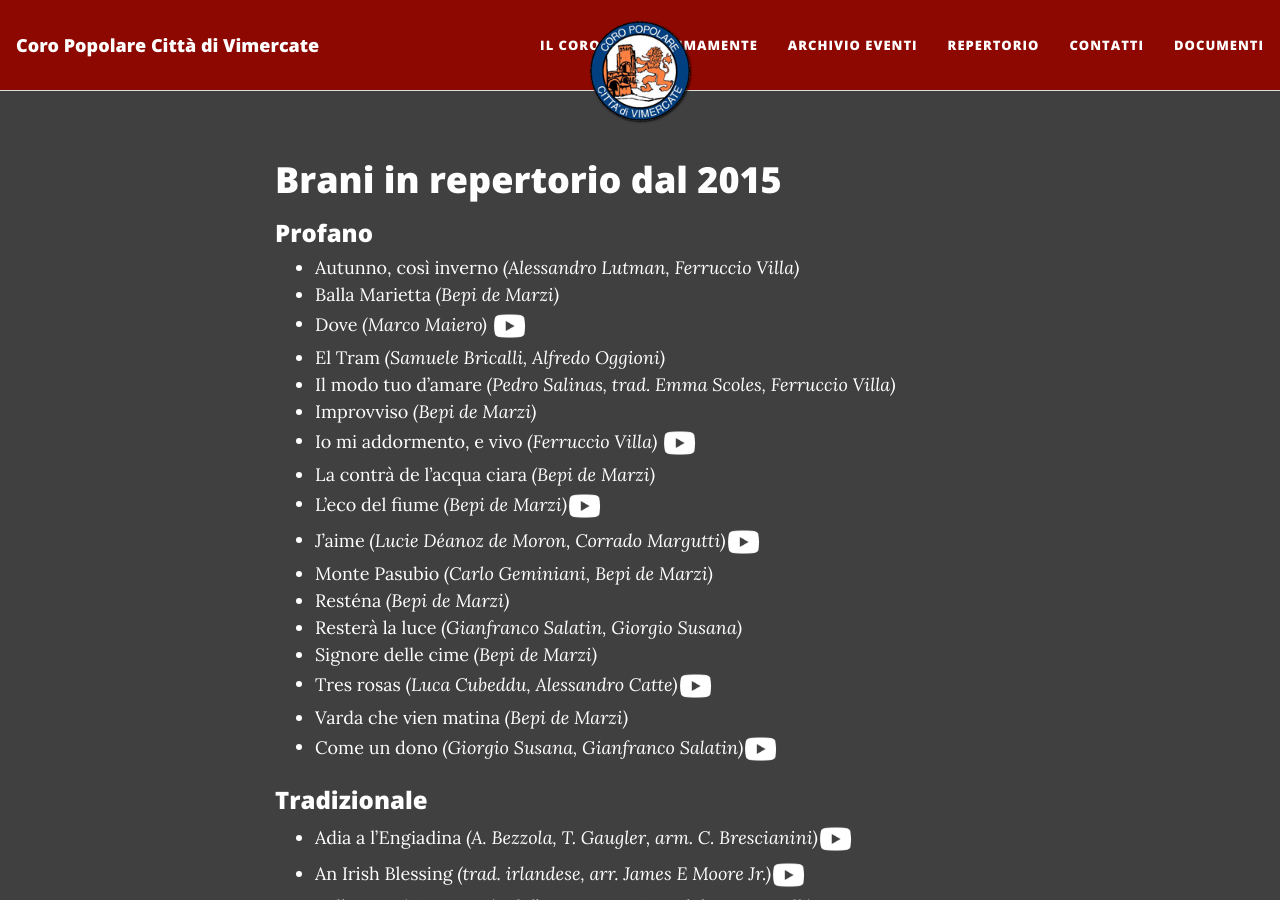
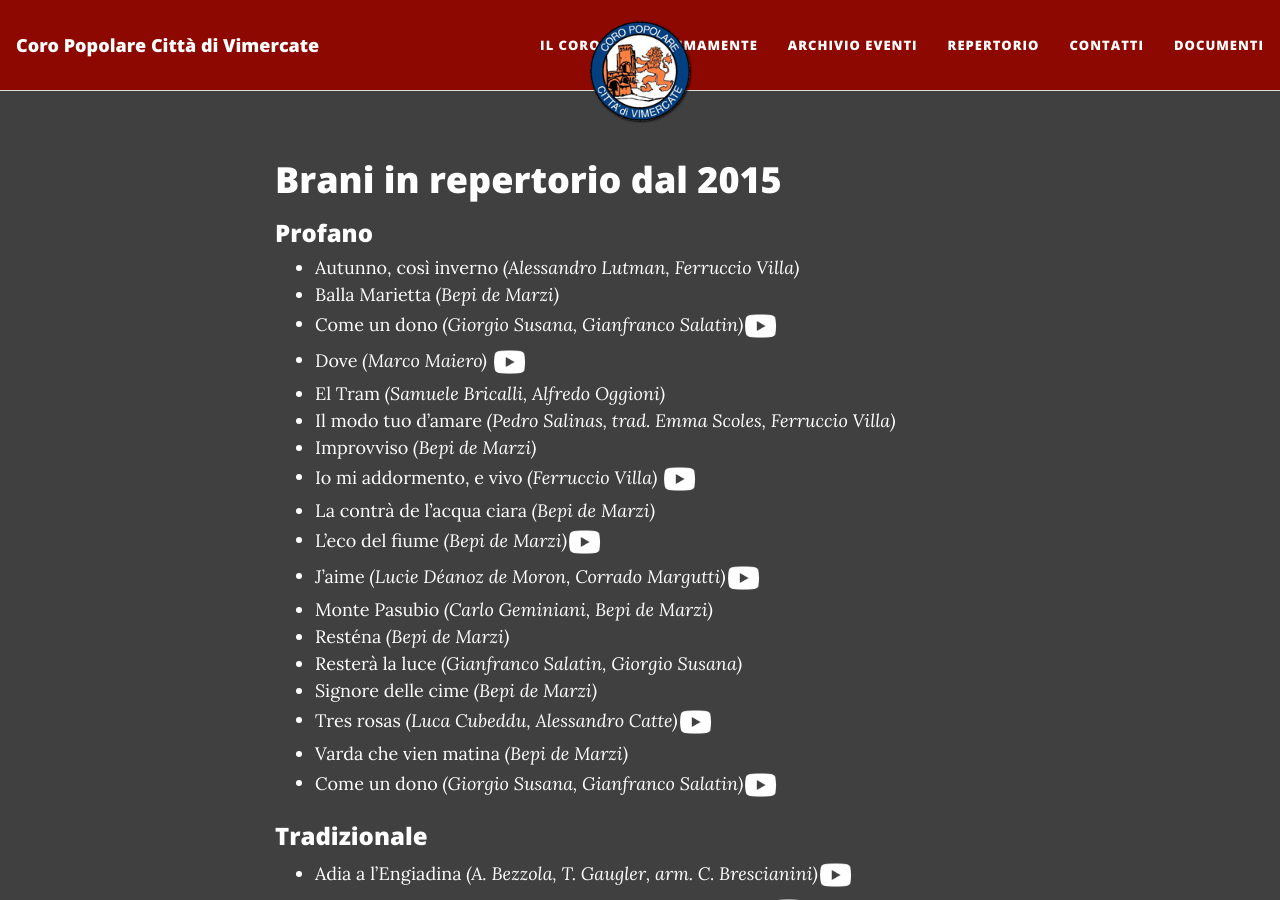
Before and after one commit to Corovimercate/Corovimercate.github.io, a Jekyll site: the page built from repertorio.md, in a window 1280 px wide and 900 px high. Built offline with Jekyll 4.4.1, drawn with Linux system fonts in a browser that asks for light colours; nearby versions of some CDN libraries.

Commit message:
Update repertorio.md

```diff
--- a/repertorio.md
+++ b/repertorio.md
@@ -10,6 +10,7 @@
 
 - Autunno, così inverno *(Alessandro Lutman, Ferruccio Villa)*
 - Balla Marietta *(Bepi de Marzi)*
+- Come un dono *(Giorgio Susana, Gianfranco Salatin)*<a href="https://youtu.be/yKOF4m3xEcI"><img src="https://www.corovimercate.it/assets/img/icons8-youtube-50.png" alt="YouTube" style="width:36px;height:36px;"></a>
 - Dove *(Marco Maiero)* <a href="https://youtu.be/F6BDfuFKvGk"><img src="https://www.corovimercate.it/assets/img/icons8-youtube-50.png" alt="YouTube" style="width:36px;height:36px;"></a>
 - El Tram *(Samuele Bricalli, Alfredo Oggioni)*
 - Il modo tuo d’amare *(Pedro Salinas, trad. Emma Scoles, Ferruccio Villa)*
```
